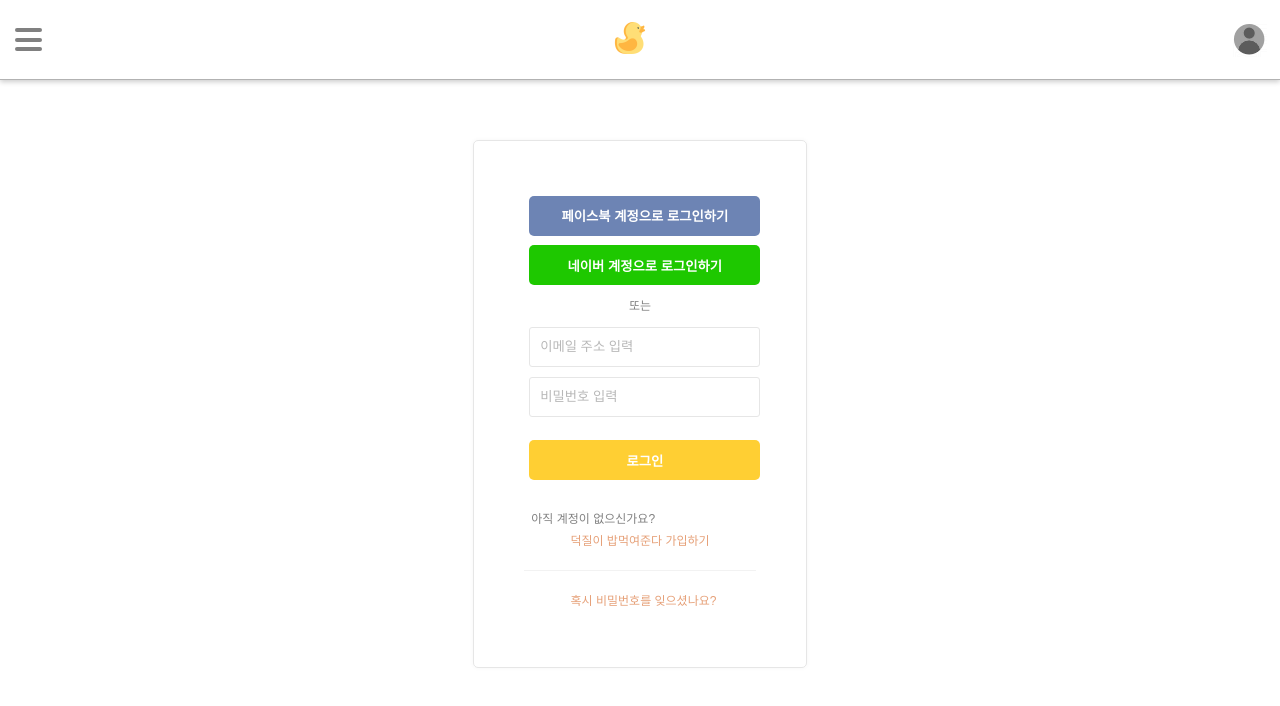
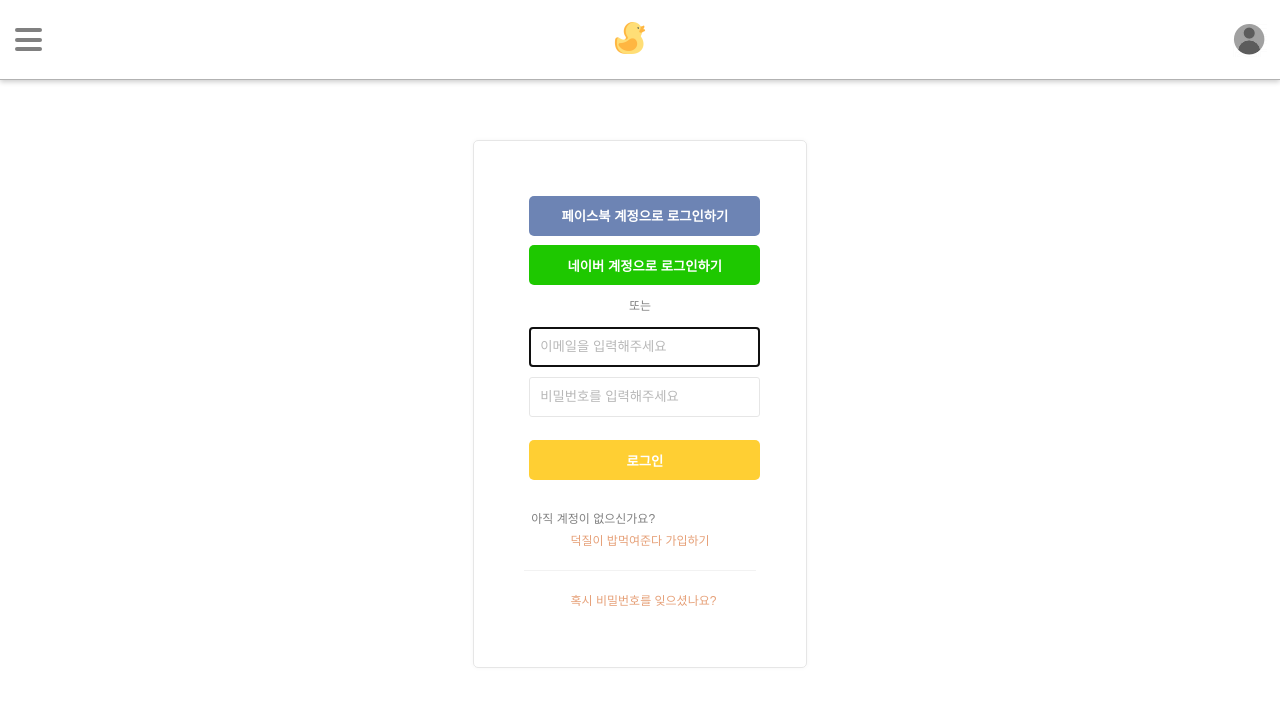
Before and after one commit to DuckBap/Duckbap-frontend, a React (Create React App) app: page /login in a window 1280 px wide. Shown: the top 706 px of the page. Built offline with nearby package versions, Linux system fonts and the light colour scheme; no server answers.

Commit message:
추가: Login 폴더 이름 변경, api 함수 추가

```diff
--- /dev/null
+++ b/src/components/login/LoginAPI.jsx
@@ -0,0 +1,46 @@
+import React, { useState } from 'react';
+import axios from 'axios';
+
+export const TokenContext = React.createContext({});
+
+export const TokenProvider = ({ children }) => {
+  const [token, setToken] = useState(null);
+  return (
+    <TokenContext.Provider
+      value={{
+        token: token,
+        saveToken: setToken,
+      }}
+    >
+      {children}
+    </TokenContext.Provider>
+  );
+};
+
+export const loggingIn = async (loginData) => {
+  const url = 'https://prefab-imagery-286323.uc.r.appspot.com/v1/accounts/login';
+  try {
+    /*const res = await fetch(url, {
+   	 		method: 'POST',
+    		headers: {
+      		Accept: 'application/json',
+      		'Content-Type': 'application/json',
+    		},
+    		body: JSON.stringify(loginData),
+		  	});*/
+    const response = await axios.post(url, loginData);
+    console.log(response);
+    if (response.ok) {
+      const jsonresponse = await response.json();
+      console.log(jsonresponse);
+      return jsonresponse;
+    }
+    if (response.status === 200) {
+      alert('200');
+    }
+  } catch (reason) {
+    if (reason.response.status === 401)
+      throw new Error('이메일 또는 비밀번호를 다시 확인해 주세요');
+    else throw new Error('문제가 발생했습니다! 나중에 시도해 주세요');
+  }
+};
--- /dev/null
+++ b/src/components/login/LoginView.jsx
@@ -0,0 +1,118 @@
+import React, { useState } from 'react';
+import { ThemeProvider } from 'styled-components';
+import { Input } from './input.style';
+import {
+  Container,
+  Wrapper,
+  Signup,
+  theme,
+  StyledText1,
+  Btn,
+  ForgotPassword,
+  Space,
+  StyledText,
+  Line,
+} from './common.style';
+import { loggingIn } from './loginAPI';
+
+const LoginView = () => {
+  const [userName, setUserName] = useState('');
+  const [password, setPassword] = useState('');
+  const [dupError, setdupError] = useState('');
+
+  const onFacebookBtn = (e) => {
+    alert('FaceBook Login');
+    console.log('FaceBook SignUp');
+  };
+
+  const onNaverBtn = (e) => {
+    alert('Naver Login');
+    console.log('Naver SignUp');
+  };
+
+  const handleSubmit = async (e) => {
+    e.preventDefault();
+    const loginData = {
+      userName: userName,
+      password: password,
+    };
+    try {
+      await loggingIn(loginData);
+      //const tokenObject = await loggingIn(loginData);
+      //const token = tokenObject.token;
+      //onLogin(token);
+      if (Object.keys(dupError).length === 0) alert(' 로긴 ');
+    } catch (error) {
+      setdupError(() => error.message);
+    }
+  };
+
+  return (
+    <ThemeProvider theme={theme}>
+      <Container>
+        <Wrapper>
+          <Btn className="login-facebook" color="facebook" onClick={onFacebookBtn}>
+            페이스북 계정으로 로그인하기
+          </Btn>
+          <Btn className="login-naver" color="naver" onClick={onNaverBtn}>
+            네이버 계정으로 로그인하기
+          </Btn>
+          <form onSubmit={handleSubmit}>
+            <StyledText1 className="text1">또는</StyledText1>
+            <div className="userName-input">
+              <Input
+                type="text"
+                placeholder="이메일을 입력해주세요"
+                required
+                autoFocus
+                autoComplete="off"
+                name="userName"
+                value={userName}
+                onChange={(e) => setUserName(e.target.value)}
+              />
+            </div>
+            <div className="password-input">
+              <Input
+                type="password"
+                placeholder="비밀번호를 입력해주세요"
+                required
+                autoComplete="off"
+                name="password"
+                value={password}
+                onChange={(e) => setPassword(e.target.value)}
+              />
+            </div>
+            <Space />
+            <Btn
+              type="submit"
+              name="submit"
+              className="login-section-submit cursor-pointer"
+              value="Login"
+              color="login"
+            >
+              로그인
+            </Btn>
+            <p className="error-message">{dupError && dupError}</p>
+          </form>
+          <Space />
+          <StyledText className="text2">아직 계정이 없으신가요?</StyledText>
+          <div className="registration">
+            <Signup href="/signup">
+              <StyledText1>덕질이 밥먹여준다 가입하기</StyledText1>
+            </Signup>
+          </div>
+          <Line />
+          <div className="forgot-password">
+            <StyledText>
+              <ForgotPassword href="/signup">
+                <StyledText1>혹시 비밀번호를 잊으셨나요?</StyledText1>
+              </ForgotPassword>
+            </StyledText>
+          </div>
+        </Wrapper>
+      </Container>
+    </ThemeProvider>
+  );
+};
+
+export default LoginView;
--- a/src/components/login/common.style.js
+++ b/src/components/login/common.style.js
@@ -1,5 +1,4 @@
 import styled, { createGlobalStyle } from 'styled-components';
-// import { Link } from 'react-router-dom';
 
 const size = {
   mobile: '770px',
--- a/src/components/login/index.jsx
+++ b/src/components/login/index.jsx
@@ -1,105 +1,15 @@
 import React from 'react';
-import { ThemeProvider } from 'styled-components';
-import {
-  Container,
-  Wrapper,
-  Signup,
-  theme,
-  StyledText1,
-  ErrorText,
-  Btn,
-  ForgotPassword,
-  Space,
-  StyledText,
-  Line,
-} from './common.style';
-import { Input } from './input.style';
-import validateAuth from './validateAuth';
-import useValidateForm from './useValidateForm';
+import { TokenContext, TokenProvider } from './loginAPI';
+import LoginView from './loginView';
+import MainPage from '../Main/index';
 
 const Login = () => {
-  const STATE_INIT = {
-    email: '',
-    password: '',
-  };
-
-  const {
-    onFacebookBtn,
-    onNaverBtn,
-    handleSubmit,
-    handleBlur,
-    handleChange,
-    values,
-    errors,
-    isSubmitted,
-  } = useValidateForm(STATE_INIT, validateAuth);
-
   return (
-    <ThemeProvider theme={theme}>
-      <Container>
-        <Wrapper>
-          <Btn className="login-facebook" color="facebook" onClick={onFacebookBtn}>
-            페이스북 계정으로 로그인하기
-          </Btn>
-          <Btn className="login-naver" color="naver" onClick={onNaverBtn}>
-            네이버 계정으로 로그인하기
-          </Btn>
-          <form onSubmit={handleSubmit}>
-            <StyledText1 className="text1">또는</StyledText1>
-            <div className="email-input">
-              <Input
-                type="text"
-                placeholder="이메일 주소 입력"
-                onChange={handleChange}
-                onBlur={handleBlur}
-                name="email"
-                className={errors.email && 'error-input'}
-                autoComplete="off"
-                value={values.email}
-              />
-              {errors.email && <ErrorText>{errors.email}</ErrorText>}
-            </div>
-            <div className="password-input">
-              <Input
-                type="password"
-                placeholder="비밀번호 입력"
-                onChange={handleChange}
-                onBlur={handleBlur}
-                className={errors.password && 'error-input'}
-                name="password"
-                autoComplete="off"
-                value={values.password}
-              />
-              {errors.password && <ErrorText>{errors.password}</ErrorText>}
-            </div>
-            <Space />
-            <Btn
-              type="submit"
-              className="login"
-              color="login"
-              /* onClick={handleSubmit} */ disabled={isSubmitted}
-            >
-              로그인
-            </Btn>
-          </form>
-          <Space />
-          <StyledText className="text2">아직 계정이 없으신가요?</StyledText>
-          <div className="registration">
-            <Signup href="/signup">
-              <StyledText1>덕질이 밥먹여준다 가입하기</StyledText1>
-            </Signup>
-          </div>
-          <Line />
-          <div className="forgot-password">
-            <StyledText>
-              <ForgotPassword href="/signup">
-                <StyledText1>혹시 비밀번호를 잊으셨나요?</StyledText1>
-              </ForgotPassword>
-            </StyledText>
-          </div>
-        </Wrapper>
-      </Container>
-    </ThemeProvider>
+    <TokenProvider>
+      <TokenContext.Consumer>
+        {({ token, saveToken }) => (token ? <MainPage /> : <LoginView onLogin={saveToken} />)}
+      </TokenContext.Consumer>
+    </TokenProvider>
   );
 };
 
--- a/src/components/login/useValidateForm.jsx
+++ /dev/null
@@ -1,62 +0,0 @@
-import { useState, useEffect } from 'react';
-
-const useValidateForm = (initialState, validate) => {
-  const [values, setValues] = useState(initialState);
-  const [errors, setErrors] = useState({});
-  const [isSubmitted, setSubmitted] = useState(false);
-
-  useEffect(() => {
-    if (isSubmitted) {
-      const noErrors = Object.keys(errors).length === 0;
-      // 비밀번호 맞았을 때
-      if (noErrors /* &&  */) {
-        alert(`${values.email}로 로그인 성공`);
-        console.log(`login success! ${values.email}, ${values.password}`);
-        setSubmitted(false);
-      }
-    }
-  }, [errors, isSubmitted, values.email, values.password]);
-
-  function handleChange(e) {
-    setValues({
-      ...values,
-      [e.target.name]: e.target.value,
-    });
-  }
-
-  function handleBlur() {
-    const validationErrors = validate(values);
-    setErrors(validationErrors);
-  }
-
-  function handleSubmit(e) {
-    e.preventDefault();
-    // validate -> 유효성 검사로 넘어가긴
-    const validationErrors = validate(values);
-    setErrors(validationErrors);
-    setSubmitted(true);
-  }
-
-  const onFacebookBtn = (e) => {
-    alert('FaceBook Login');
-    console.log('FaceBook SignUp');
-  };
-
-  const onNaverBtn = (e) => {
-    alert('Naver Login');
-    console.log('Naver SignUp');
-  };
-
-  return {
-    handleSubmit,
-    handleBlur,
-    handleChange,
-    values,
-    errors,
-    isSubmitted,
-    onNaverBtn,
-    onFacebookBtn,
-  };
-};
-
-export default useValidateForm;
--- a/src/components/login/validateAuth.jsx
+++ /dev/null
@@ -1,22 +0,0 @@
-export default function validateAuth(values) {
-  let errors = {};
-  // 이메일 에러 처리
-  /*if (!values.email) {
-    errors.email = '올바른 이메일 형식을 입력해주세요';
-  } else */
-  if (!/^[A-Z0-9._%+-]+@[A-Z0-9.-]+\.[A-Z]{2,}$/i.test(values.email)) {
-    errors.email = '유효하지 않은 이메일입니다';
-  }
-  // 비밀번호 에러 처리
-  /* if (values.email && !values.password) {
-    errors.password = '비밀번호를 입력해주세요';
-  } else  */
-  if (values.email && values.password.length < 8) {
-    errors.password = '비밀번호는 최소 8자 이상이어야 합니다';
-  }
-  /*if (!values.email && !values.password)
-  {
-
-  }*/
-  return errors;
-}
```
